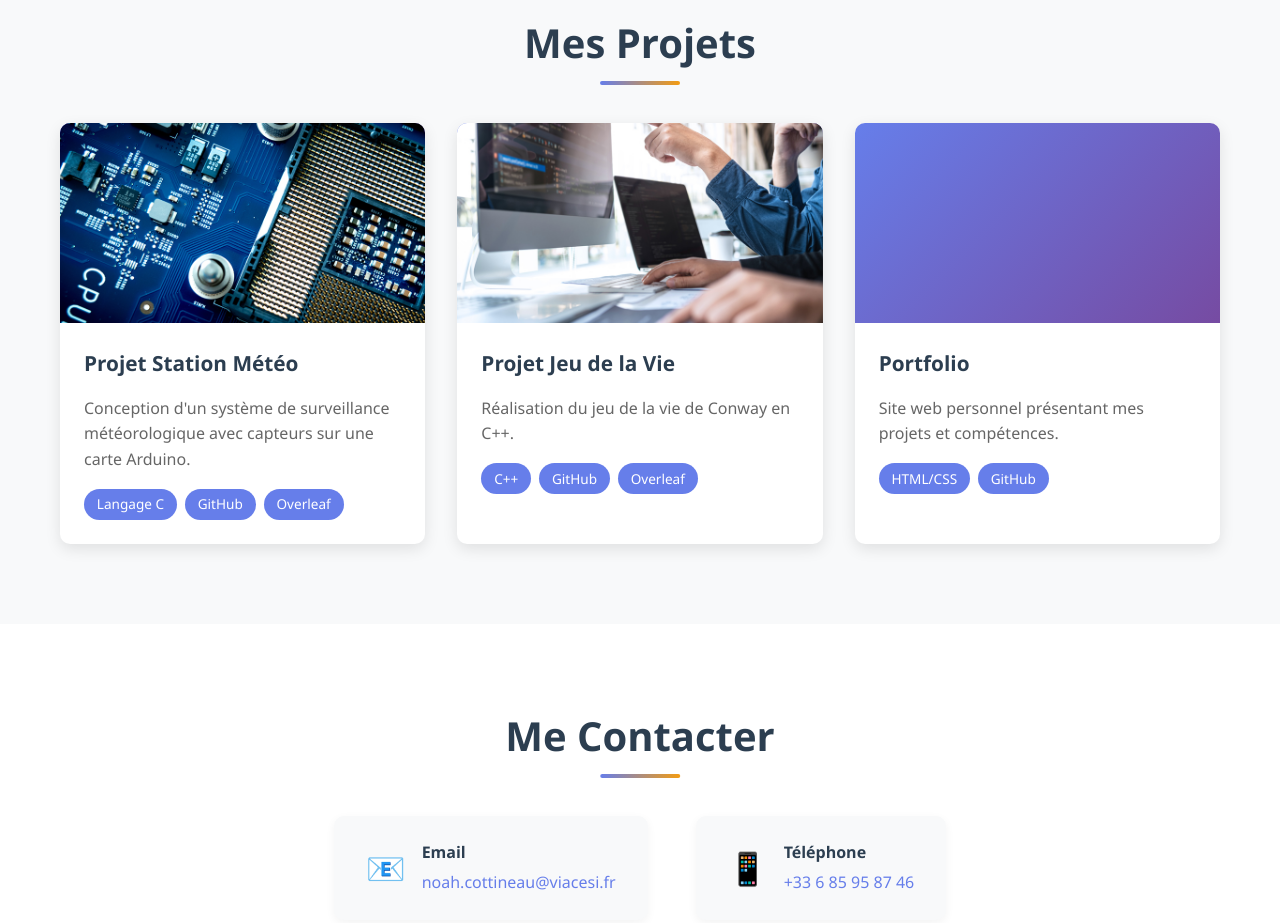
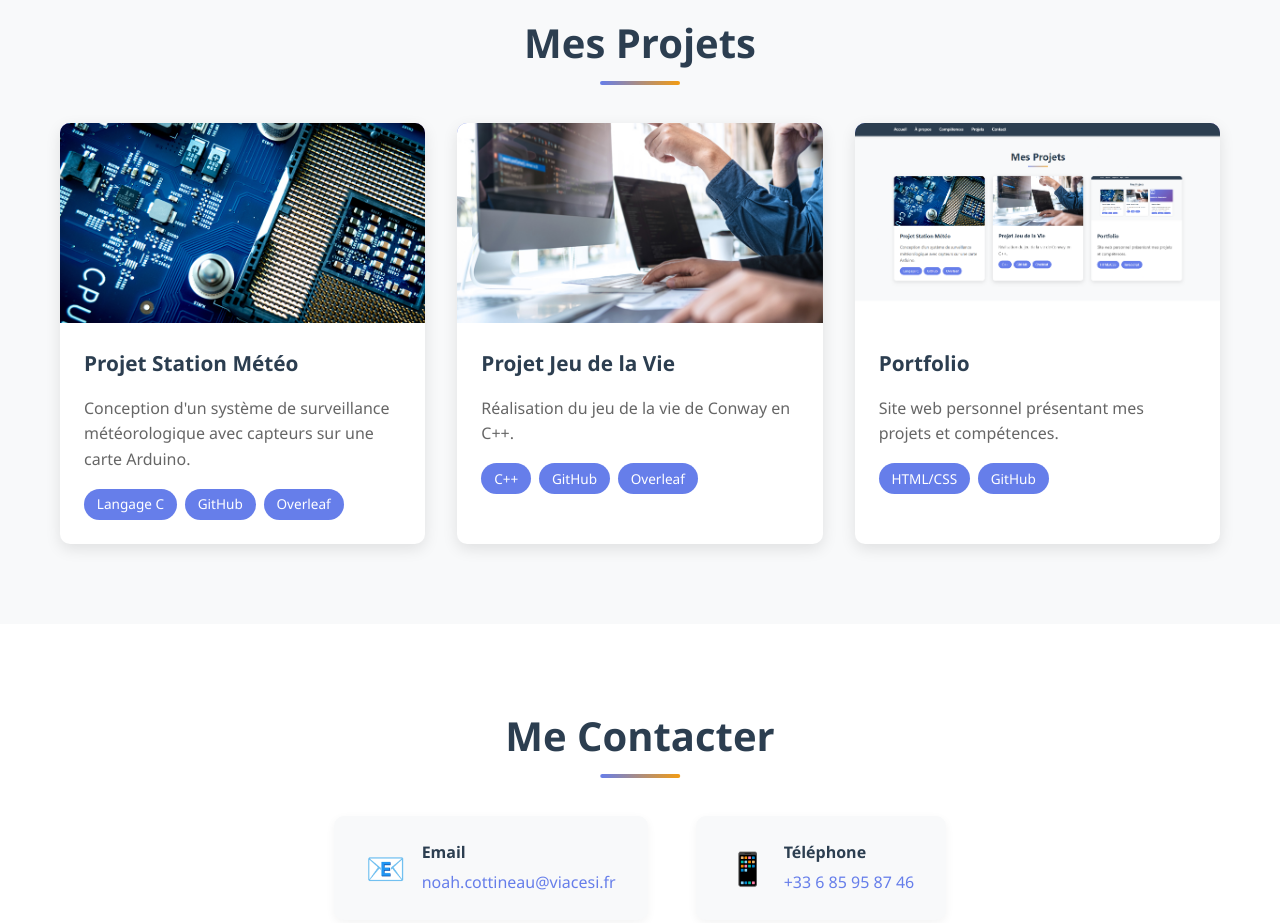
Before and after one commit to noahcottineau/Portfolio, a plain HTML site: page index.html in a window 1280 px wide. Shown: the part 1880-2803 px from the top of the page. Drawn offline with Linux system fonts and the light colour scheme.

Commit message:
Add portfolio image and update project card

```diff
--- a/index.html
+++ b/index.html
@@ -107,7 +107,9 @@
                     </div>
                 </div>
                 <div class="project-card">
-                    <div class="project-image"></div>
+                    <div class="project-image">
+                        <img src="Portfolio_screen.png">
+                    </div>
                     <div class="project-info">
                         <h3>Portfolio</h3>
                         <p>Site web personnel présentant mes projets et compétences.</p>
```
Also changed, not shown: Photo_identité.jpg (added), Portfolio_screen.png (added).
